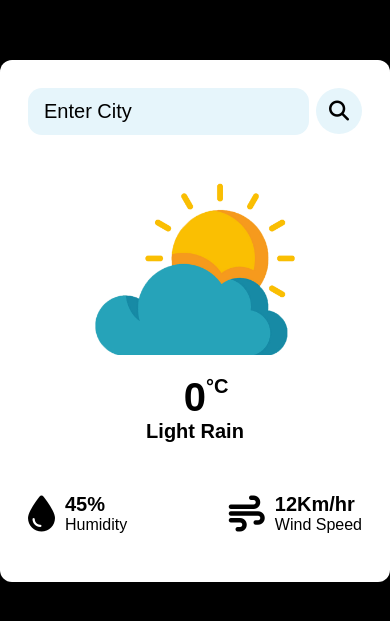
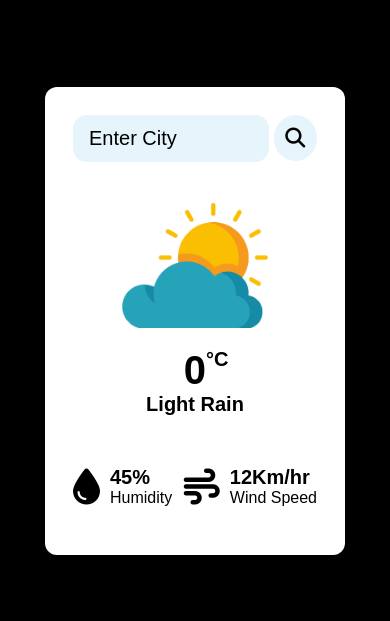
Before and after one commit to Shivamjawaliya/Weather-web, a plain HTML site: page index.html in a window 390 px wide. Shown: the part 101-722 px from the top of the page. Drawn offline with Linux system fonts and the light colour scheme.

Commit message:
Update style.css

```diff
--- a/style.css
+++ b/style.css
@@ -19,6 +19,15 @@ body{
     border-radius: 12px;
     padding: 28px;
     background-color: white;
+}
+@media(max-width : 420px){
+    .container{
+        width: 300px;
+    }
+    .searcbox button{
+        margin-left: 5px;
+    }
+
 }
 .searcbox{
     width: 100%;
```
